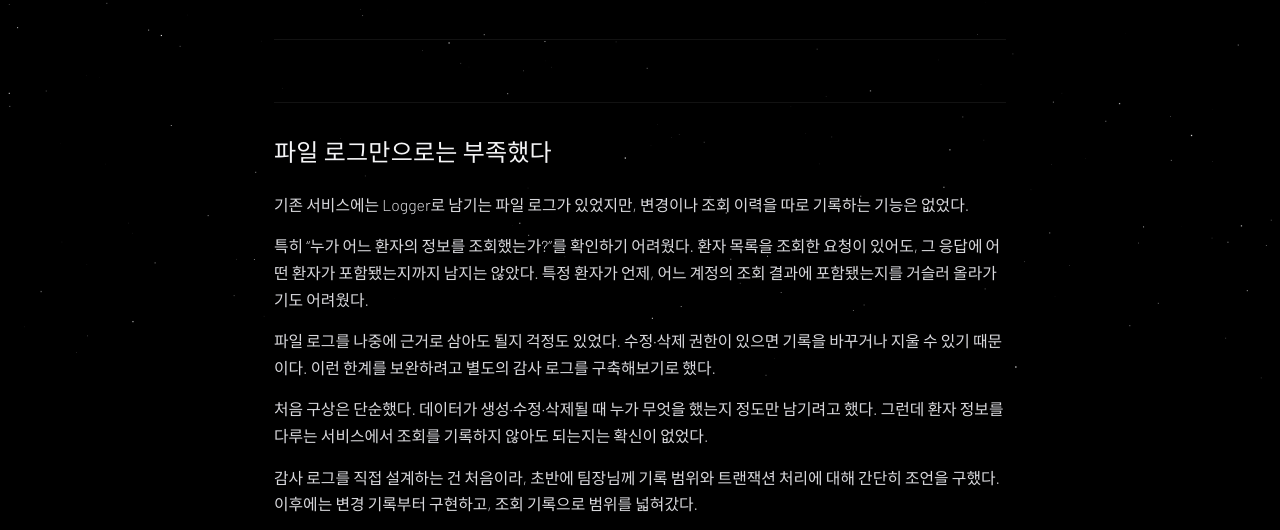
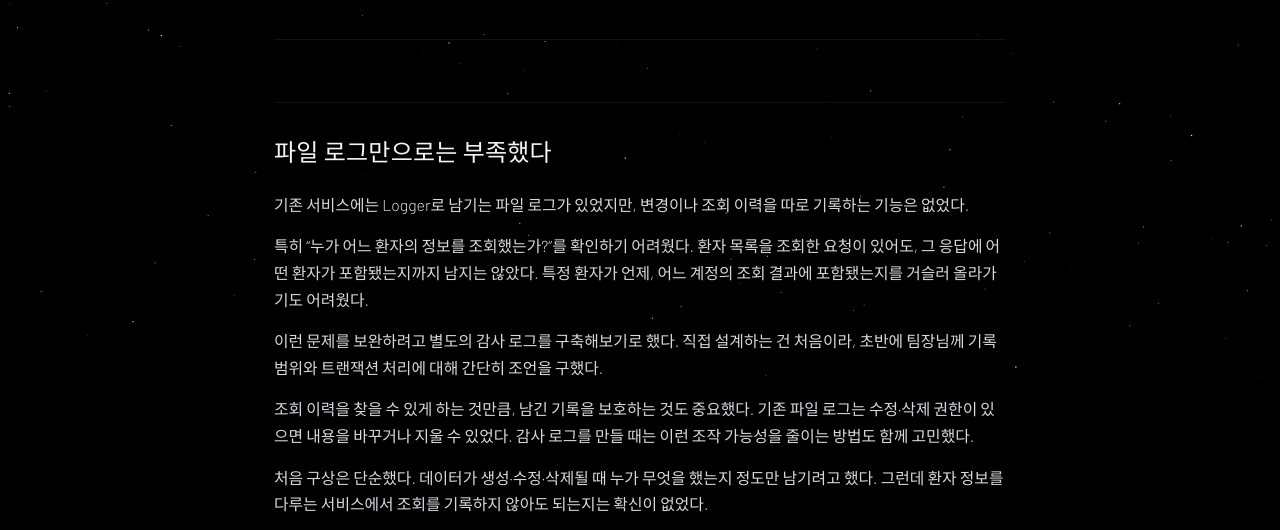
Before and after one commit to dobidugi/dobidugi.github.io, an Astro site: page /log/audit-and-access-log-design in a window 1280 px wide. Shown: the part 420-950 px from the top of the page. Built offline with nearby package versions, Linux system fonts and the light colour scheme; Astro itself is replaced by a stand-in of ours; some packages are replaced by stand-ins of ours; a web font is replaced by a local one.

Commit message:
Clarify audit article introduction and initial consultation

```diff
--- a/src/content/log/audit-and-access-log-design.md
+++ b/src/content/log/audit-and-access-log-design.md
@@ -12,11 +12,13 @@ minutes: 13
 
 특히 “누가 어느 환자의 정보를 조회했는가?”를 확인하기 어려웠다. 환자 목록을 조회한 요청이 있어도, 그 응답에 어떤 환자가 포함됐는지까지 남지는 않았다. 특정 환자가 언제, 어느 계정의 조회 결과에 포함됐는지를 거슬러 올라가기도 어려웠다.
 
-파일 로그를 나중에 근거로 삼아도 될지 걱정도 있었다. 수정·삭제 권한이 있으면 기록을 바꾸거나 지울 수 있기 때문이다. 이런 한계를 보완하려고 별도의 감사 로그를 구축해보기로 했다.
+이런 문제를 보완하려고 별도의 감사 로그를 구축해보기로 했다. 직접 설계하는 건 처음이라, 초반에 팀장님께 기록 범위와 트랜잭션 처리에 대해 간단히 조언을 구했다.
+
+조회 이력을 찾을 수 있게 하는 것만큼, 남긴 기록을 보호하는 것도 중요했다. 기존 파일 로그는 수정·삭제 권한이 있으면 내용을 바꾸거나 지울 수 있었다. 감사 로그를 만들 때는 이런 조작 가능성을 줄이는 방법도 함께 고민했다.
 
 처음 구상은 단순했다. 데이터가 생성·수정·삭제될 때 누가 무엇을 했는지 정도만 남기려고 했다. 그런데 환자 정보를 다루는 서비스에서 조회를 기록하지 않아도 되는지는 확신이 없었다.
 
-감사 로그를 직접 설계하는 건 처음이라, 초반에 팀장님께 기록 범위와 트랜잭션 처리에 대해 간단히 조언을 구했다. 이후에는 변경 기록부터 구현하고, 조회 기록으로 범위를 넓혀갔다.
+이후에는 변경 기록부터 구현하고, 조회 기록으로 범위를 넓혀갔다.
 
 막상 구현을 시작하니 정할 것이 많았다. 목록에 나온 환자는 어떻게 남길지, 개인정보는 어디까지 기록할지, 로그 저장이 실패하면 요청도 실패시켜야 할지 하나씩 고민하게 됐다.
 
```
